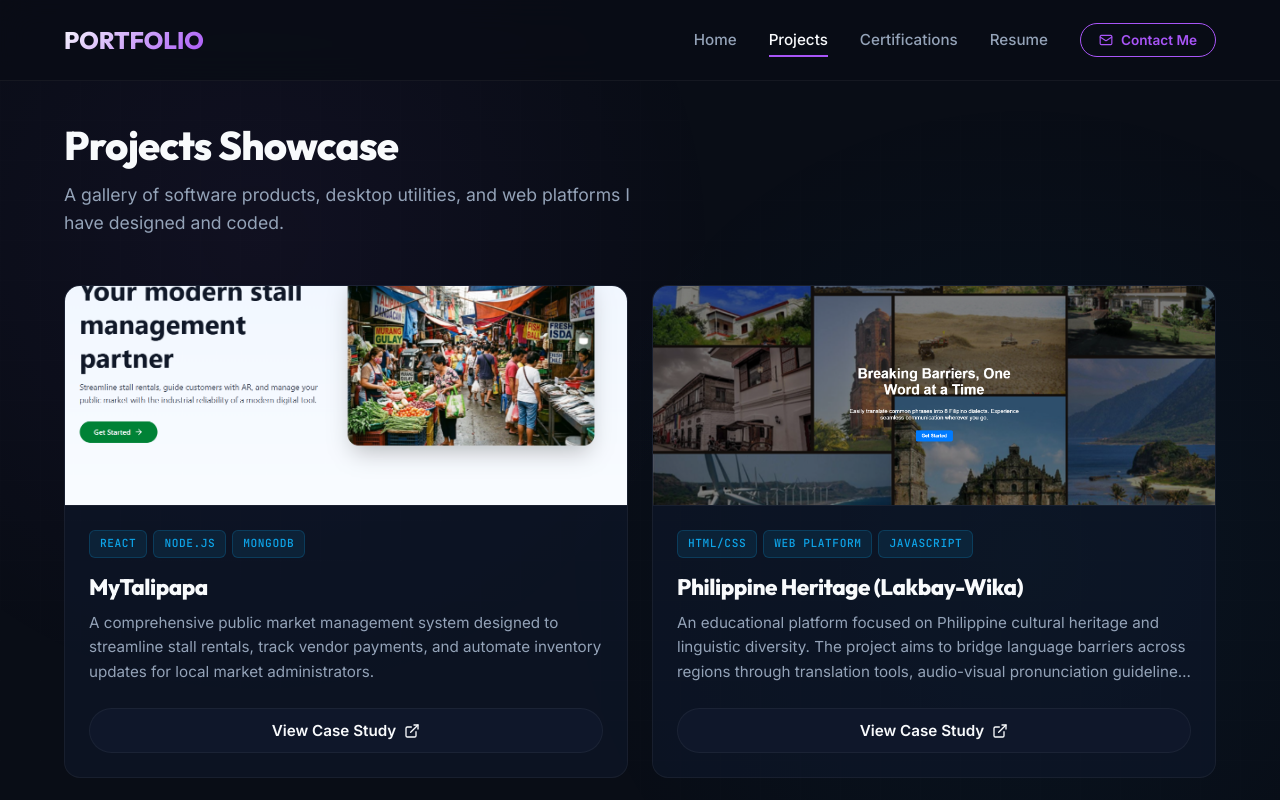
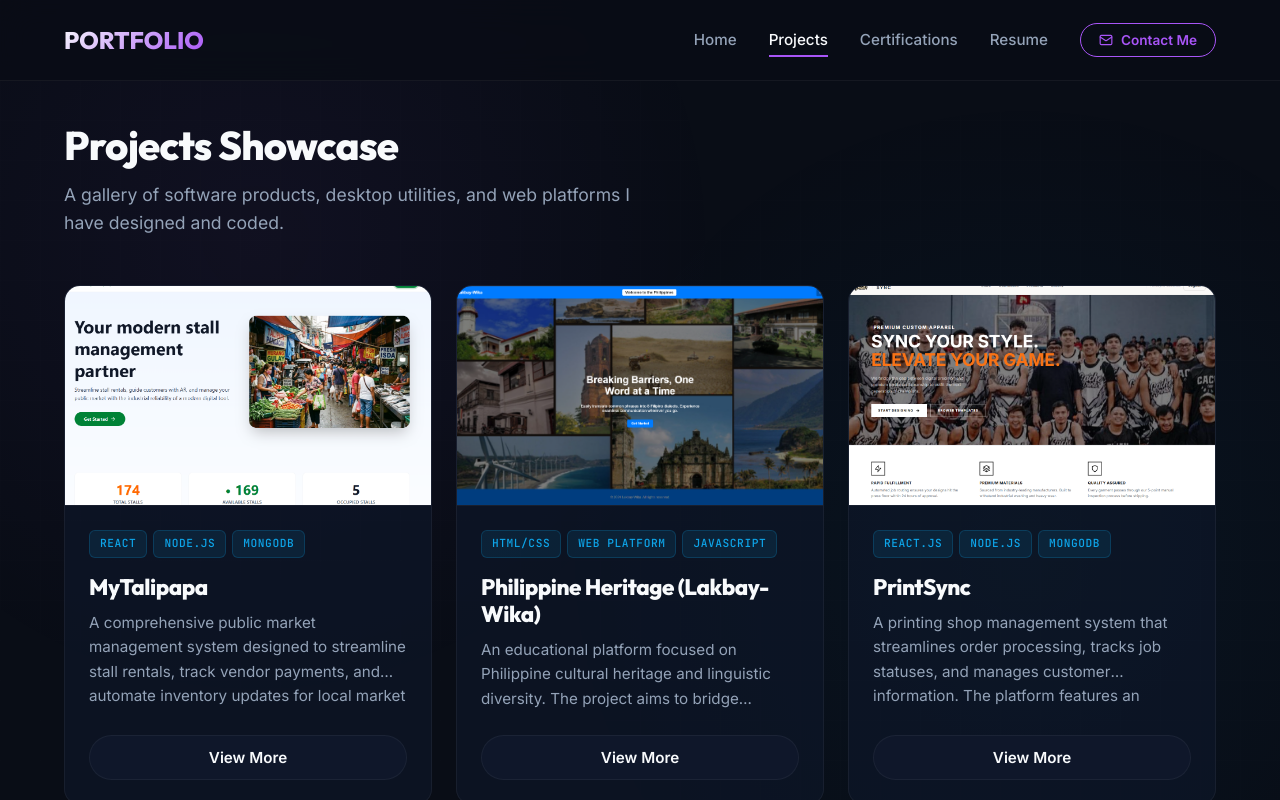
Before and after one commit to ChristianJuliales/Portfolio, a React (Vite) app: page / in a window 1280 px wide. Both pictures are taken after a click on the button "All Projects". Shown: the top 800 px of the page. Built offline with nearby package versions, Linux system fonts and the light colour scheme.

Commit message:
added proj

```diff
--- a/src/pages/Home.jsx
+++ b/src/pages/Home.jsx
@@ -10,7 +10,9 @@ import {
   Mail,
   MapPin,
   ExternalLink,
-  MessageSquare
+  MessageSquare,
+  Server as ServerIcon,
+  Database as DatabaseIcon
 } from 'lucide-react';
 
 const FacebookIcon = ({ size = 22 }) => (
@@ -49,15 +51,18 @@ export default function Home({ setActiveTab }) {
     { name: 'HTML', desc: 'Web Core', icon: Layout, color: 'var(--color-primary)' },
     { name: 'CSS', desc: 'Styling', icon: Palette, color: 'var(--color-secondary)' },
     { name: 'JavaScript', desc: 'Scripting', icon: FileJson, color: 'var(--color-tertiary)' },
+    { name: 'React.js', desc: 'UI Framework', icon: Layers, color: 'var(--color-primary)' },
+    { name: 'Node.js', desc: 'Backend Runtime', icon: ServerIcon, color: 'var(--color-secondary)' },
+    { name: 'MongoDB', desc: 'Database', icon: DatabaseIcon, color: 'var(--color-tertiary)' },
   ];
 
   const featuredProjects = [
     {
-      title: 'Philippine Heritage (Lakbay-Wika)',
-      category: 'HTML/CSS',
+      title: 'PrintSync',
+      category: 'Full-Stack Development',
       platform: 'Web Platform',
-      desc: 'An immersive language translation and web experience showcasing cultural landmarks and local dialects.',
-      img: '/Lakbay-Wika.png',
+      desc: 'PrintSync is a comprehensive printing shop management system that streamlines order processing, tracks job statuses, and manages customer information. The platform features an intuitive admin dashboard for order management, real-time status updates, and secure user authentication to optimize printing shop operations.',
+      img: '/PS.png',
     }
   ];
 
--- a/src/pages/Projects.jsx
+++ b/src/pages/Projects.jsx
@@ -25,7 +25,19 @@ const seedProjects = [
     technologies: ['HTML/CSS', 'Web Platform', 'JavaScript', 'Responsive Web'],
     imageUrl: '/Lakbay-Wika.png',
     liveLink: 'https://christianjuliales.github.io/Lakbay-Wika/',
-    githubLink: ''  }
+    githubLink: ''
+  },
+
+  {
+      _id: 'seed-3',
+      title: 'PrintSync',
+      description: 'A printing shop management system that streamlines order processing, tracks job statuses, and manages customer information. The platform features an intuitive admin dashboard for order management, real-time status updates, and secure user authentication to optimize printing shop operations.',
+      technologies: [ 'React.js', 'Node.js', 'MongoDB', 'Express.js'],
+      imageUrl: '/PS.png',
+      liveLink: 'https://cacheprints-jos-frontend.vercel.app/',
+      githubLink: ''
+  }
+
 
 ];
 
@@ -99,8 +111,8 @@ export default function Projects() {
                     width: '100%'
                   }}
                 >
-                  View Case Study
-                  <ExternalLink size={16} />
+                  View More
+
                 </button>
               </div>
             </div>
```
Also changed, not shown: public/PS.png (added).
